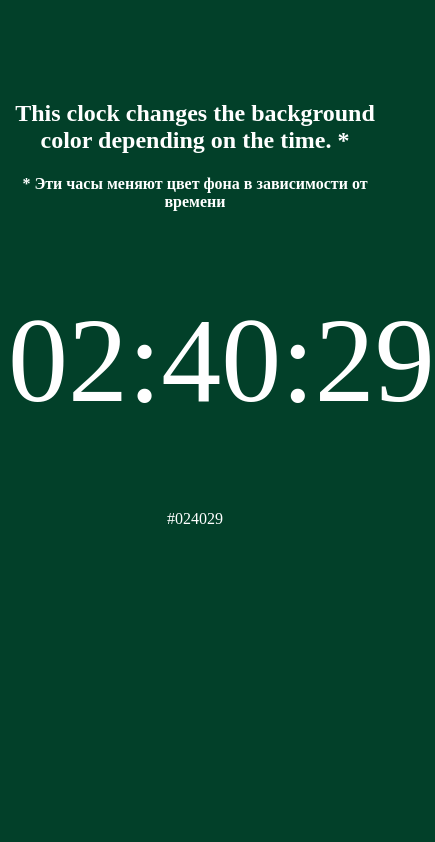
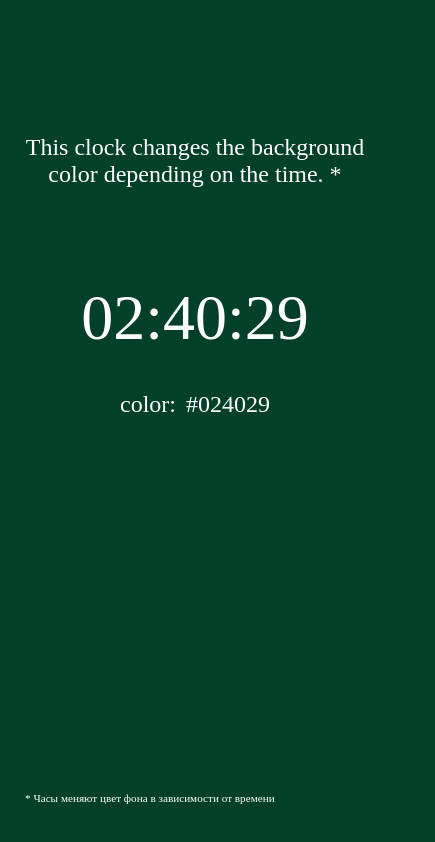
Before and after one commit to kruvv/hexoclock, a plain HTML site: page index.html in a window 390 px wide. Shown: the whole page, 435 px wide, since content can reach past the window. Drawn offline with Linux system fonts and the light colour scheme.

Commit message:
Добавил адаптивную верстку, исправил макет главной страницы

```diff
--- a/css/style.css
+++ b/css/style.css
@@ -1,29 +1,99 @@
+*,
+*::after,
+*::before {
+  margin: 0;
+  padding: 0;
+  box-sizing: border-box;
+}
+
 body {
   font-family: "Open-Sans";
-  margin-top: 100px;
-  text-align: center;
+  font-size: 1rem;
   color: white;
 }
 
-#clock {
-  font-weight: 300;
-  font-size: 120px;
+.container {
+  display: flex;
+  min-height: 100vh;
+  flex-wrap: nowrap;
+  flex-direction: column;
+  justify-content: center;
+  padding: 40px 25px;
 }
 
-@media (min-width: 500px) {
-  .container {
-    padding: 10px;
-    display: flex;
-    flex-direction: column;
-    justify-content: center;
+.blocktext {
+  display: flex;
+  flex: 1 1 auto;
+  text-align: center;
+  justify-content: center;
+  align-items: center;
+  font-size: 3rem;
+}
+
+.blockdata {
+  display: flex;
+  flex: 2 0 auto;
+  flex-wrap: wrap;
+  flex-direction: column;
+}
+
+.blockdata__clock {
+  font-size: 6rem;
+  margin-bottom: 36px;
+  align-self: center;
+}
+
+.color {
+  display: flex;
+  flex-wrap: wrap;
+  justify-content: center;
+}
+
+.color__title {
+  font-size: 3rem;
+
+  align-self: center;
+  padding-right: 10px;
+}
+
+.color__color {
+  font-size: 3rem;
+  align-self: center;
+}
+
+.footer {
+  flex: 0 0 auto;
+  font-size: 1.3rem;
+}
+
+/* Media start */
+
+@media screen and (max-width: 768px) {
+  .footer {
+    font-size: 1.3rem;
   }
 }
 
-#blocktext {
-  flex: 1;
-  order: 1;
+@media screen and (max-width: 500px) {
+  .blocktext {
+    font-size: 1.5rem;
+  }
+
+  .blockdata__clock {
+    font-size: 4rem;
+  }
+
+  .color__title {
+    font-size: 1.5rem;
+  }
+
+  .color__color {
+    font-size: 1.5rem;
+  }
+
+  .footer {
+    font-size: 0.7rem;
+  }
 }
-#blockdata {
-  flex: 1;
-  order: 2;
-}
+
+/* Media end */
--- a/index.html
+++ b/index.html
@@ -1,26 +1,28 @@
 <!DOCTYPE html>
 <html lang="en">
-
   <head>
-  <meta charset="UTF-8">
-  <meta name="viewport" content="width=device-width, initial-scale=1.0">
-  <meta http-equiv="X-UA-Compatible" content="ie=edge">
+    <meta charset="UTF-8" />
+    <meta name="viewport" content="width=device-width, initial-scale=1.0" />
+    <meta http-equiv="X-UA-Compatible" content="ie=edge" />
     <title>hexoClock</title>
-  <link rel="stylesheet" href="css/style.css">
+    <link rel="stylesheet" href="css/style.css" />
   </head>
 
   <body>
     <div class="container">
-    <div id="blocktext">
-      <h2>This clock changes the background color depending on the time. *</h2>
-      <h4>* Эти часы меняют цвет фона в зависимости от времени</h4>
+      <div id="blocktext" class="blocktext">
+        This clock changes the background color depending on the time. *
       </div>
-    <div id="blockdata">
-      <h1 id="clock">00:00:00</h1>
-      <p id="color">#000000</p>
+      <div id="blockdata" class="blockdata">
+        <div id="clock" class="blockdata__clock">00:00:00</div>
+        <div class="color">
+          <div class="color__title">color:</div>
+          <div id="color" class="color__color">#000000</div>
         </div>
       </div>
+      <div class="footer">* Часы меняют цвет фона в зависимости от времени</div>
+    </div>
+
     <script src="js/script.js"></script>
   </body>
-
 </html>
--- a/js/script.js
+++ b/js/script.js
@@ -1,14 +1,15 @@
-var clock = document.getElementById('clock');
-var color = document.getElementById('color');
+const clock = document.getElementById('clock');
+const color = document.getElementById('color');
 
 
 function hexoClock() {
-  var time = new Date();
-  var h = (time.getHours() % 12).toString();
-  var m = time.getMinutes().toString();
-  var s = time.getSeconds().toString();
+  const time = new Date();
+  let h = (time.getHours() % 12).toString();
+  let m = time.getMinutes().toString();
+  let s = time.getSeconds().toString();
 
 //check if the number of digits is less than two then we add zero from the front
+
   if(h.length < 2) {
     h = '0' + h;
   }
@@ -20,8 +21,8 @@ function hexoClock() {
   }
 
 //write data to variables
-  var clockString = h + ':' + m + ':' + s;
-  var colorString = '#' + h + m + s;
+  const clockString = h + ':' + m + ':' + s;
+  const colorString = '#' + h + m + s;
 
   clock.textContent = clockString;
   color.textContent = colorString;
```
Also changed, not shown: 1 other file. Lines whose indentation alone changed are shown as unchanged.
